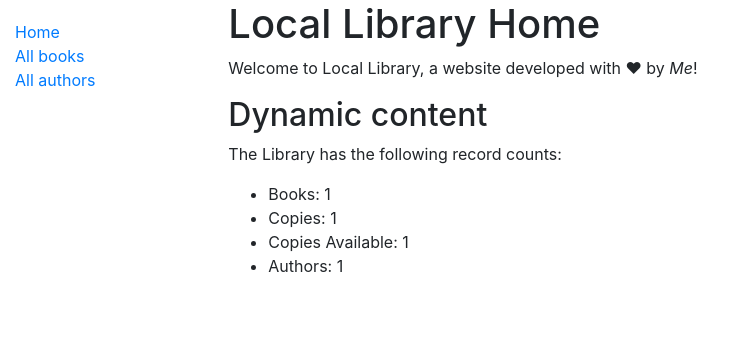
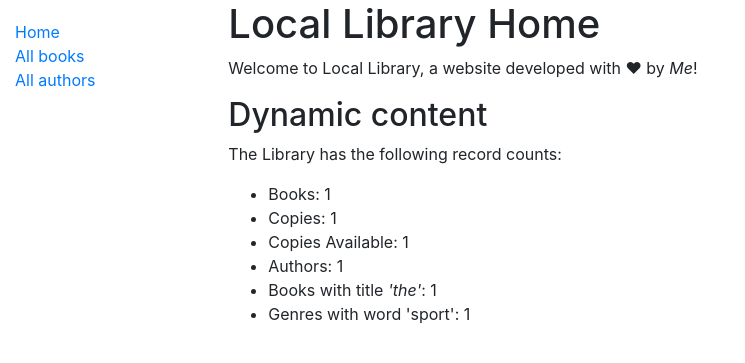
Before and after one commit to yimikao/django_projects, a Django app: template locallibrary/catalog/templates/index.html in a window 1280 px wide. Shown: the top 363 px of the page, without its empty margins (0-745 px from the left). Run offline with Django 3.2, Linux system fonts and the light colour scheme; the template is opened without the code that fills it: most values are stand-ins (such as "Sample title", 1, 10 or a date in 2020); parts of the project's set-up code (start-up, migrations or seed data) failed here and were passed over.

Commit message:
updated templates, and class-based view for books page

```diff
--- a/locallibrary/catalog/templates/index.html
+++ b/locallibrary/catalog/templates/index.html
@@ -1,4 +1,5 @@
 {% extends "base_generic.html" %}
+{% block title %}<title>Local Library Page</title>{% endblock %}
 
 {% block content %}
     <h1>Local Library Home</h1>
@@ -10,5 +11,7 @@
         <li>Copies: {{ num_books_instances }}</li>
         <li>Copies Available: {{ num_instances_available }}</li>
         <li>Authors: {{ num_authors }}</li>
+        <li>Books with title <em>'the'</em>: {{ num_books_word }}</li>
+        <li>Genres with word 'sport': {{ num_genres_word }}</li>
     </ul>
 {% endblock %}
--- a/locallibrary/catalog/urls.py
+++ b/locallibrary/catalog/urls.py
@@ -3,4 +3,5 @@ from . import views
 
 urlpatterns = [
     path('', views.index, name='index'),
+    path('books/', views.BookListView.as_view(), name='books')
 ]
```
Also changed, not shown: locallibrary/catalog/views.py (+9 -0 lines).
